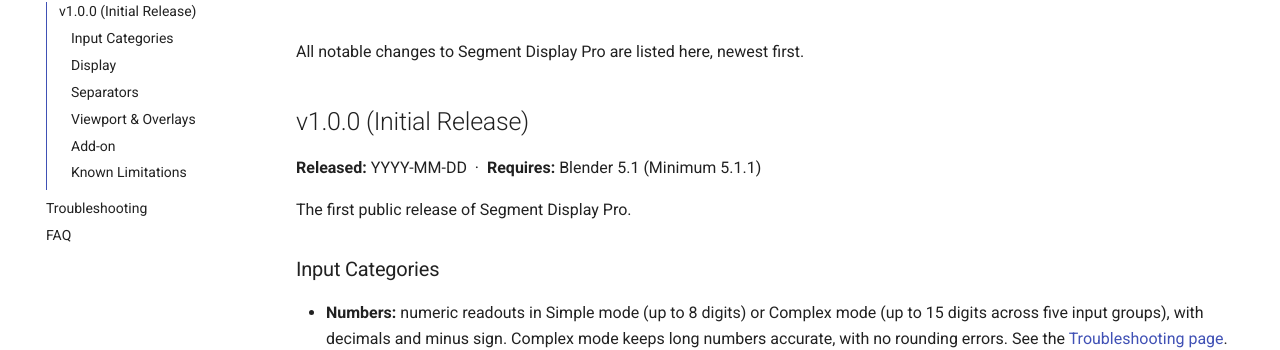
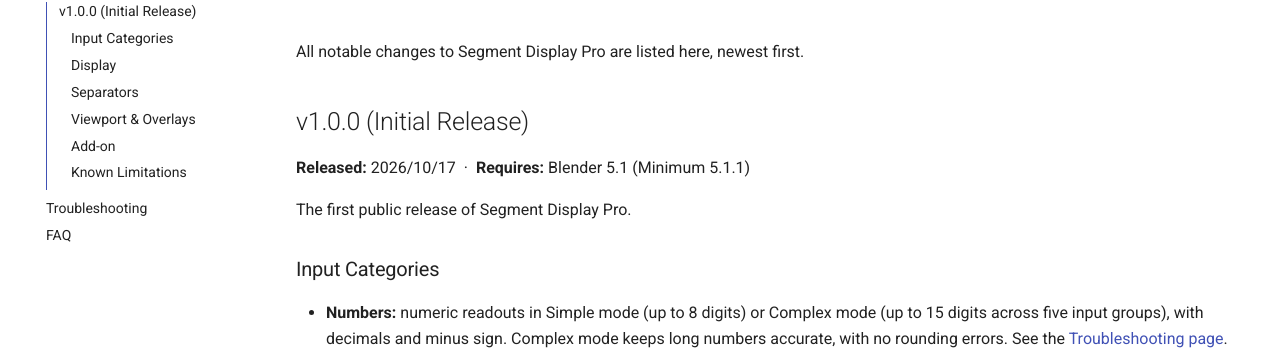
Before and after one commit to ahmetmaya-orion/segment-display-pro-docs, an MkDocs documentation site: the page built from docs/changelog.md, in a window 1280 px wide and 900 px high. Shown: the part 229-579 px from the top of the window. Built offline with MkDocs 1.6.1 and Material for MkDocs 9.7.7, drawn with Linux system fonts in a browser that asks for light colours.

Commit message:
docs: set v1.0.0 release date to 2026/10/17

```diff
--- a/docs/changelog.md
+++ b/docs/changelog.md
@@ -3,7 +3,7 @@
 
 ## v1.0.0 (Initial Release)
 
-**Released:** YYYY-MM-DD &nbsp;·&nbsp; **Requires:** Blender 5.1 (Minimum 5.1.1)
+**Released:** 2026/10/17 &nbsp;·&nbsp; **Requires:** Blender 5.1 (Minimum 5.1.1)
 
 The first public release of Segment Display Pro.
 
```
